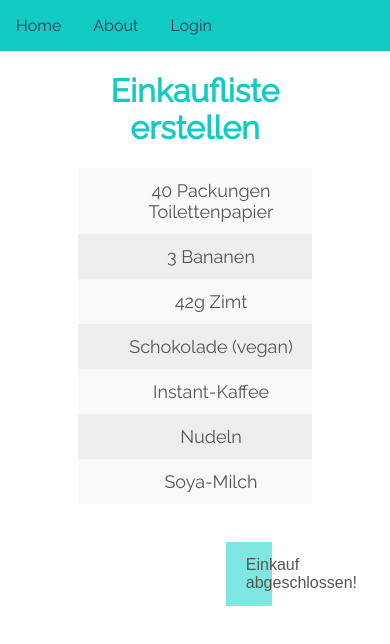
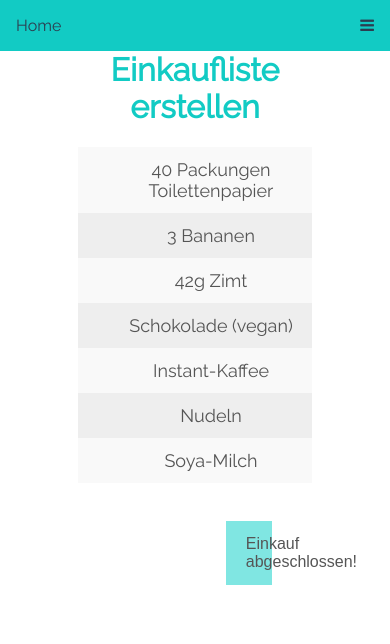
Before and after one commit to NeighborhoodAid/frontend, a Vue app: page /buyList in a window 390 px wide. Shown: the top 644 px of the page. Built offline with nearby package versions, Linux system fonts and the light colour scheme.

Commit message:
Buggy prototype for responsive Navbar/Menu

```diff
--- a/src/App.vue
+++ b/src/App.vue
@@ -1,6 +1,6 @@
 <template>
   <div id="app">
-    <div id="nav">
+    <div id="nav" :class="menuOpen ? 'nav responsive' : 'nav'">
       <router-link to="/">Home</router-link>
       <router-link to="/about">About</router-link>
       <router-link v-if="$store.getters['userModule/isLoggedIn']" to="/profile">Profile</router-link>
@@ -8,7 +8,11 @@
       <router-link v-if="$store.getters['userModule/isLoggedIn']" to="/buyList">Liste kaufen</router-link>
       <router-link v-if="$store.getters['userModule/isLoggedIn']" to="/logout">Logout</router-link>
       <router-link v-else to="/login">Login</router-link>
+      <a href="javascript:void(0);" class="icon" v-on:click="mobileMenu()">
+          <i class="fa fa-bars"></i>
+      </a>
     </div>
+    <div id="placeholderBehindNavbar"></div>
     <router-view/>
   </div>
 </template>
@@ -20,12 +24,27 @@ export default Vue.extend({
   mounted: function () {
     this.$store.dispatch("userModule/init");
     this.$store.dispatch("editShopingListModule/init");
+  },
+  data: function() {
+    return {
+      menuOpen: false
+    }
+  },
+  methods: {
+     mobileMenu: function () {
+          if (this.menuOpen == false) {
+            this.menuOpen = true;
+          } else {
+            this.menuOpen = false;
+          }
+     }
   }
 })
 </script>
 
 <style lang="scss">
 @import url('https://fonts.googleapis.com/css2?family=Raleway:wght@100;400&display=swap');
+@import url('https://cdnjs.cloudflare.com/ajax/libs/font-awesome/4.7.0/css/font-awesome.min.css');
   #app {
     font-family: 'Raleway', Avenir, Helvetica, Arial, sans-serif;
     -webkit-font-smoothing: antialiased;
@@ -40,17 +59,25 @@ export default Vue.extend({
     flex-direction: column;
   }
 
-  #nav {
+  #placeholderBehindNavbar {
+      height: 30px;
+  }
+  .nav {
     background: #12CBC4;
     overflow: hidden;
-    flex-shrink: 0;
-
-    display: flex;
+    position: fixed;
+    top: 0;
+    width: 100%;
+    z-index: 1;
 
     a {
       text-decoration: none;
       padding: 1em;
       color: #2c3e50;
+      float: left;
+      display: block;
+      text-align:center;
+      z-index: 1;
 
       &.router-link-exact-active {
         color: #12CBC4;
@@ -58,6 +85,42 @@ export default Vue.extend({
       }
     }
   }
+
+  .nav .icon {
+      display: none;
+      float: right;
+  }
+
+  /*resizing navbar in smaller PC window*/
+    @media screen and (max-width: 600px) {
+        .nav a:not(:first-child) {
+            display: none;
+        }
+
+        .nav a.icon {
+            float: right;
+            display: block;
+        }
+    }
+
+    @media screen and (max-width: 600px) {
+        .nav.responsive {
+            position: relative;
+            z-index: 1;
+        }
+
+            .nav.responsive .icon {
+                position: absolute;
+                right: 0;
+                top: 0;
+            }
+
+            .nav.responsive a {
+                float: none;
+                display: block;
+                text-align: left;
+            }
+    }
 </style>
 
 <style lang="scss">
--- a/src/gateways/http/server.gateway.ts
+++ b/src/gateways/http/server.gateway.ts
@@ -1,4 +1,4 @@
-import axios, { AxiosInstance } from 'axios';
+//import axios, { AxiosInstance } from 'axios';
 import {UserModel} from "@/models/user.model";
 
 export class ServerGateway {
@@ -8,7 +8,7 @@ export class ServerGateway {
 
     constructor() {}
 
-    public getHttpInstance(): AxiosInstance {
+/*    public getHttpInstance(): AxiosInstance {
         return axios.create({
             baseURL: this.BASE_URL,
             timeout: this.TIMEOUT,
@@ -21,5 +21,5 @@ export class ServerGateway {
             timeout: this.TIMEOUT,
             headers: {'Authorization': user.identifier}
         })
-    }
+    }*/
 }
--- a/src/gateways/http/shopping-list.gateway.ts
+++ b/src/gateways/http/shopping-list.gateway.ts
@@ -5,7 +5,7 @@ export class ShoppingListGateway {
 
     constructor(private httpClient: ServerGateway) {}
 
-    getList(identifier: string, user: UserModel): void {
+ /*   getList(identifier: string, user: UserModel): void {
         // ToDo: not finished implemented
         this.httpClient.getHttpInstanceForUser(user).get('http://.../api/v1/list/'+identifier);
     }
@@ -28,5 +28,5 @@ export class ShoppingListGateway {
     delete(identifier: string, user: UserModel): void {
         // ToDo: not finished implemented
         this.httpClient.getHttpInstanceForUser(user).delete('http://.../api/v1/list/'+identifier);
-    }
+    }*/
 }
--- a/src/gateways/http/user.gateway.ts
+++ b/src/gateways/http/user.gateway.ts
@@ -9,7 +9,7 @@ export class UserGateway {
      * @param email
      * @param password
      */
-    login(email: string, password: string): void {
+/*    login(email: string, password: string): void {
         // ToDo: not finished implemented
         this.httpClient.getHttpInstance().post('http://.../api/v1/login', {data: {email: email, password: password}});
     }
@@ -20,8 +20,8 @@ export class UserGateway {
      * @param mailAddress
      * @param phoneNumber
      */
-    signup(email: string, password: string, mailAddress: string, phoneNumber: string): void {
+ /*   signup(email: string, password: string, mailAddress: string, phoneNumber: string): void {
         // ToDo: not finished implemented
         this.httpClient.getHttpInstance().post('http://.../api/v1/signup', {data: {email: email, password: password, mailAddress: mailAddress, phoneNumber: phoneNumber}});
-    }
+    }*/
 }
```
